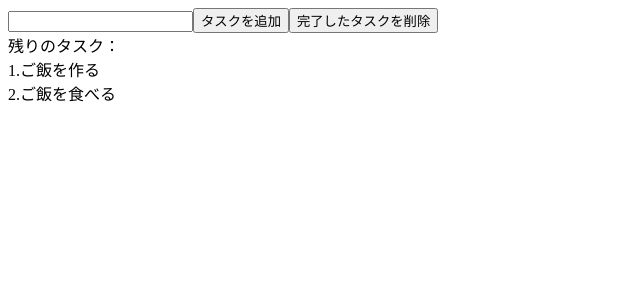
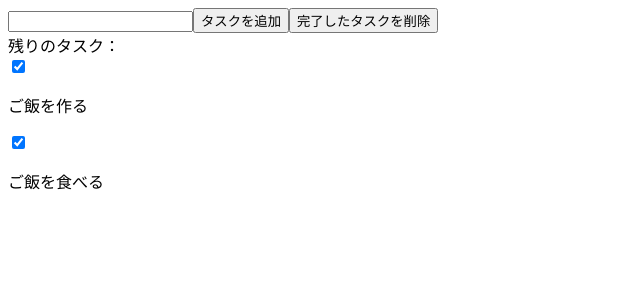
Before and after one commit to junya3/react-todo, a React (Create React App) app: page / in a window 1280 px wide. Shown: the top 300 px of the page, without its empty margins (0-640 px from the left). Built offline with nearby package versions, Linux system fonts and the light colour scheme.

Commit message:
input insert

```diff
--- a/src/Todo.js
+++ b/src/Todo.js
@@ -2,8 +2,11 @@ import React from 'react';
 
 const Todo = ({ todo }) => {
   return (
-    <div key={todo.id}>
-      {todo.id}.{todo.name}
+    <div>
+      <lebel>
+        <input type="checkbox" checked={todo.complated} />
+      </lebel>
+      <p>{todo.name}</p>
     </div>
   );
 };
```
